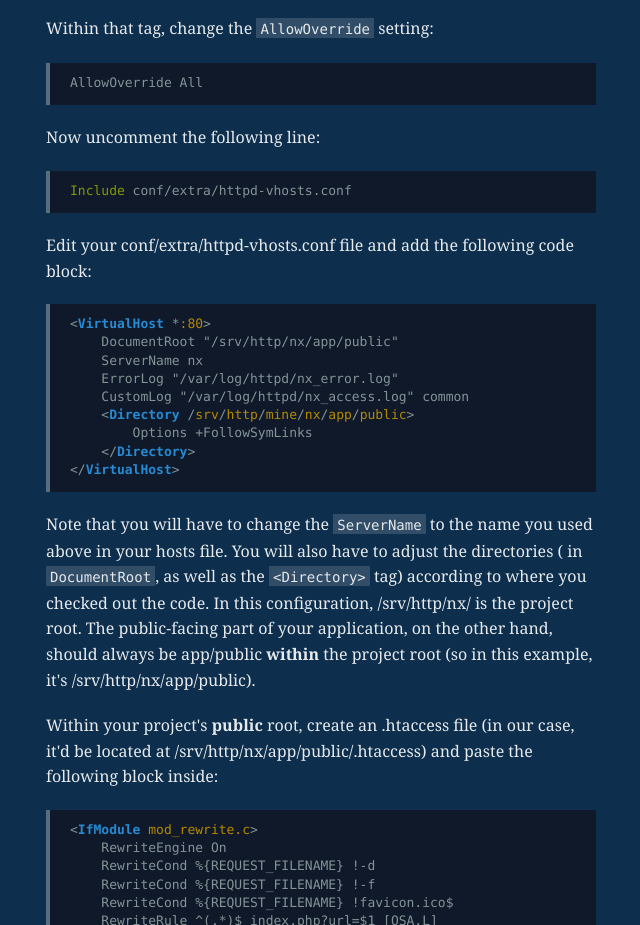
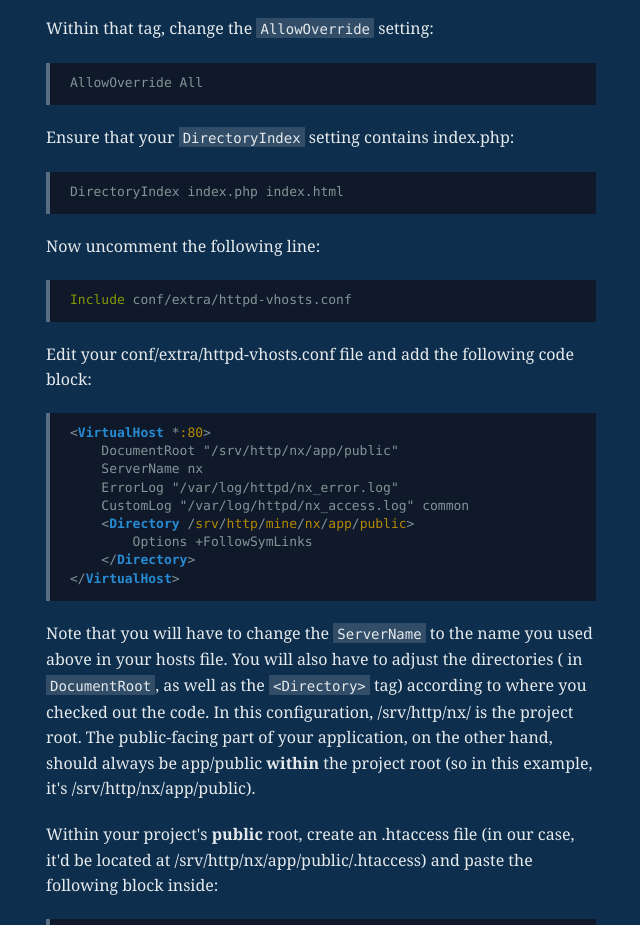
Before and after one commit to webdev1001/nx_docs, a plain HTML site: page index.html in a window 1280 px wide. Shown: the part 3100-4025 px from the top of the page, without its empty margins (114-754 px from the left). Drawn offline with nearby package versions, Linux system fonts and the light colour scheme.

Commit message:
Update Apache conf.

```diff
--- a/index.html
+++ b/index.html
@@ -119,6 +119,11 @@ DocumentRoot.  It will look like this:</p>
 <pre><code>AllowOverride All
 </code></pre>
 
+<p>Ensure that your <code>DirectoryIndex</code> setting contains index.php:</p>
+
+<pre><code>DirectoryIndex index.php index.html
+</code></pre>
+
 <p>Now uncomment the following line:</p>
 
 <pre><code>Include conf/extra/httpd-vhosts.conf
```
